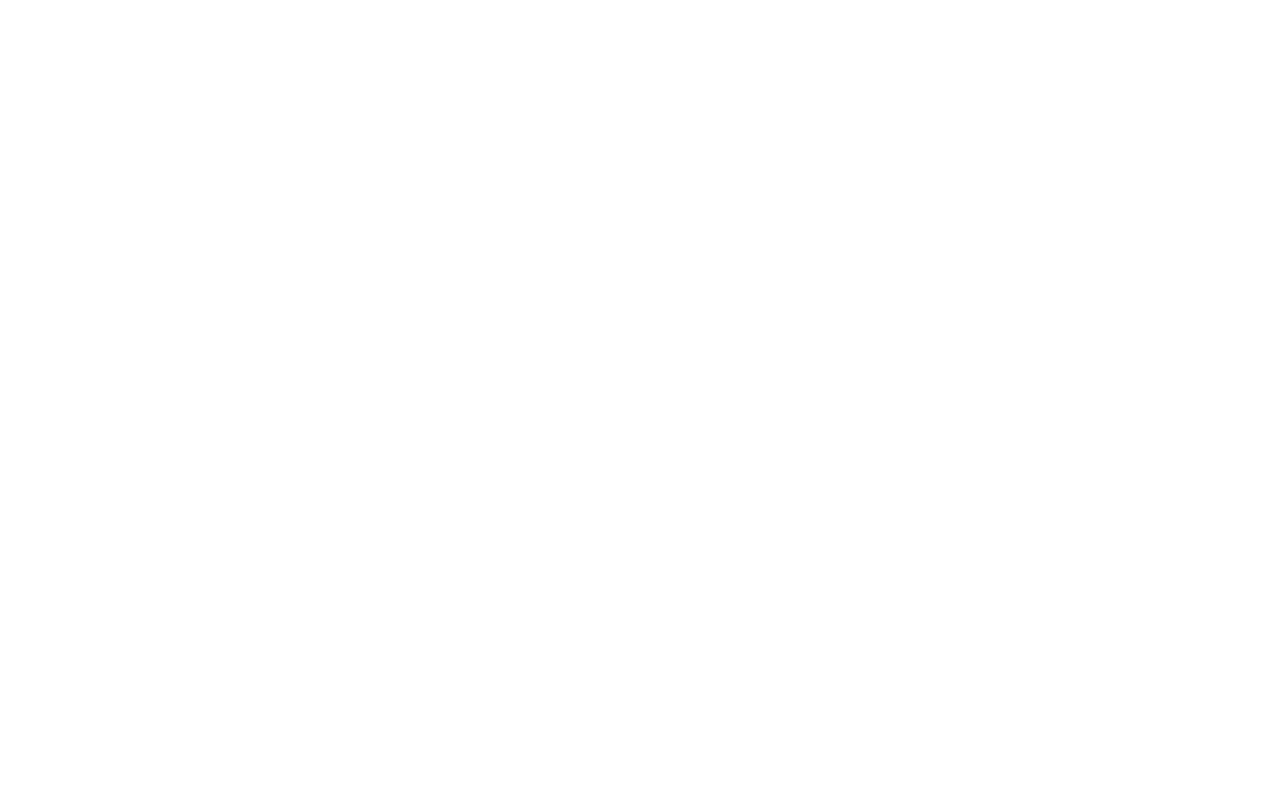
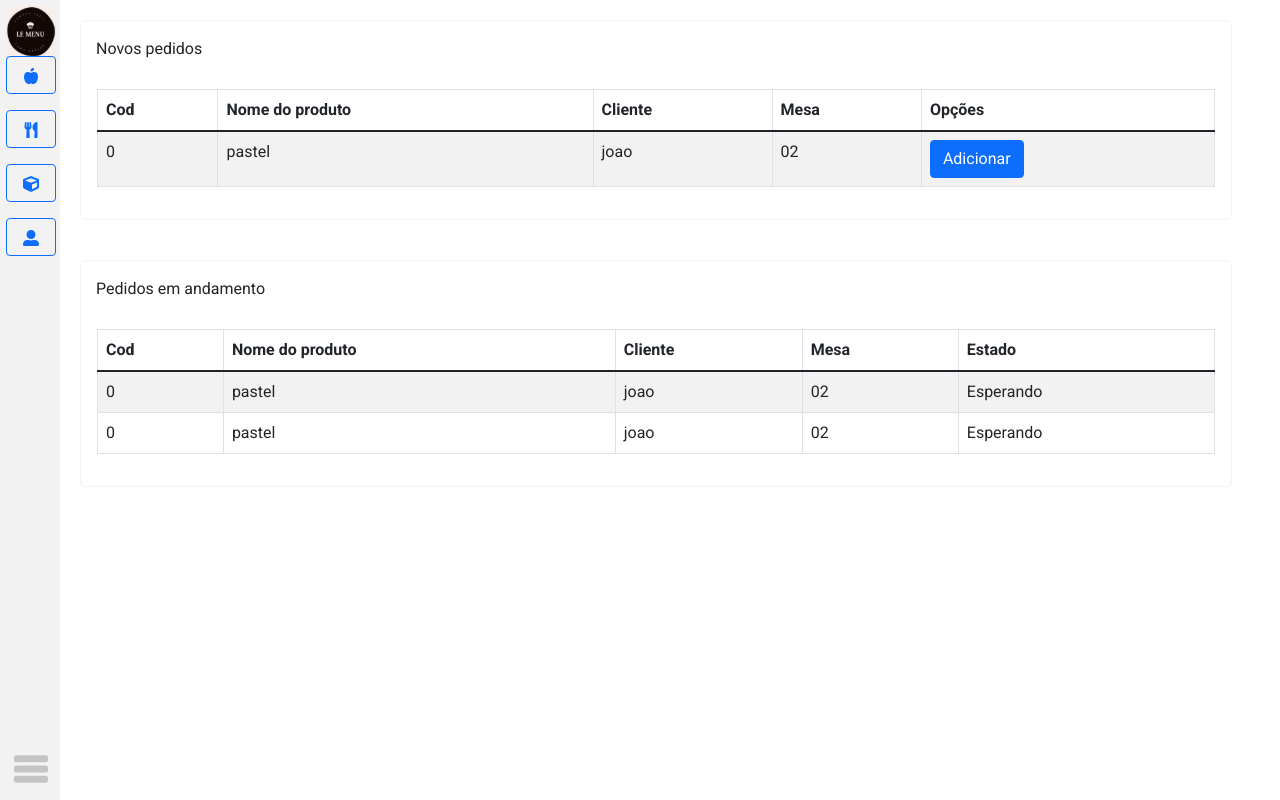
Before and after one commit to RianC4rl0s/LeMenu-Frontend, a React (Create React App) app: page /atendentes/pedidos in a window 1280 px wide. Before the commit this address had no page. Built offline with nearby package versions, Linux system fonts and the light colour scheme.

Commit message:
feat: tela de pedidos atendente

```diff
--- a/src/RoutesSwitch.jsx
+++ b/src/RoutesSwitch.jsx
@@ -1,13 +1,14 @@
 //Importando React Router DOM
 import { BrowserRouter, Routes, Route } from "react-router-dom";
 import { App } from "./App";
-import Teste from "./pages/teste";
+
 import Product from "./pages/Products";
 import Attendants from "./pages/Attendants";
-import ProductRegister from "./pages/ProductsRegister";
 import AttendantsRegister from "./pages/AttendantRegister";
 import Menu from "./pages/Menu";
 import Tables from "./pages/Tables";
+import AttendantOrdereds from "./pages/AttendantOrdereds";
+
 export default function RoutesSwitch() {
   return (
     <BrowserRouter>
@@ -18,6 +19,7 @@
         <Route path="/adm/cardapio" element={<Menu />} />
         <Route path="/adm/atendentes" element={<Attendants />} />
         <Route path="/adm/atendentes-novo" element={<AttendantsRegister />} />
+        <Route path="/atendentes/pedidos" element={<AttendantOrdereds />} />
       </Routes>
     </BrowserRouter>
   );
--- /dev/null
+++ b/src/pages/AttendantOrdereds/index.jsx
@@ -0,0 +1,122 @@
+import { Button, OverlayTrigger, Stack, Table, Tooltip } from "react-bootstrap";
+import EditTables from "../../components/modal/ModalTables/EditTable";
+import NewTable from "../../components/modal/ModalTables/NewTable";
+import { SideBar } from "../../components/SideBar";
+import TopBar from "../../components/TopBar";
+
+import * as Styled from "./styles";
+import api from "../../services/api"
+import { useEffect, useState } from "react";
+import DetailTables from "../../components/modal/ModalTables/DetailTables";
+
+export default function AttendantOrdereds() {
+    const [orderedList, setOrderedList] = useState([
+        { id: 0, code: 0, product: 'pastel', client: 'joao', table: '02',state: null },
+        { id: 0, code: 0, product: 'pastel', client: 'joao', table: '02', state: 'Esperando' },
+        { id: 0, code: 0, product: 'pastel', client: 'joao', table: '02', state: 'Esperando' }]);
+
+    const [newOrderedList, setNewOrderedList] = useState(orderedList.filter((e) => e.state === null));
+    const [progressOrderedList, setProgressOrderedList] = useState(orderedList.filter((e) => e.state !== null));
+
+    useEffect(() => {
+        /*api
+          .get("/table/search/all")
+          .then((response) => setOrderedList(response.data))
+          .catch((err) => {
+            console.error("ops! ocorreu um erro" + err);
+          });*/
+    }, [])
+
+    return (
+        <>
+            <div style={{ flex: 1, display: "flex" }}>
+                <SideBar />
+                <div style={{ flex: 1, display: "flex", flexDirection: "column" }}>
+                    <TopBar />
+                    <Styled.Container>
+                        <Styled.BorderContainer>
+                            <Styled.TitleContainer>
+                                <p>Novos pedidos</p>
+                            </Styled.TitleContainer>
+
+                            <Table striped bordered hover>
+                                <thead>
+                                    <tr>
+                                        <th>Cod</th>
+                                        <th>Nome do produto</th>
+                                        <th>Cliente</th>
+                                        <th>Mesa</th>
+                                        <th>Opções</th>
+                                    </tr>
+                                </thead>
+                                <tbody>
+                                    {
+                                        newOrderedList.map(item => (
+                                            <tr key={item.id}>
+                                                <td>{item.code}</td>
+                                                <td>{item.product}</td>
+                                                <td>
+                                                    {item.client == null ?
+                                                        <>Não tem cliente</>
+                                                        : item.client
+                                                    }
+                                                </td>
+                                                <td>{
+                                                    item.table
+                                                }</td>
+                                                <td>
+                                                    <Button>Adicionar</Button>
+                                                </td>
+                                            </tr>
+                                        ))
+                                    }
+                                </tbody>
+                            </Table>
+
+                        </Styled.BorderContainer>
+                        <Styled.BorderContainer>
+                            <Styled.TitleContainer>
+                                <p>Pedidos em andamento</p>
+                            </Styled.TitleContainer>
+
+                            <Table striped bordered hover>
+                                <thead>
+                                    <tr>
+                                        <th>Cod</th>
+                                        <th>Nome do produto</th>
+                                        <th>Cliente</th>
+                                        <th>Mesa</th>
+                                        <th>Estado</th>
+                                    </tr>
+                                </thead>
+                                <tbody>
+                                    {
+                                        progressOrderedList.map(item => (
+                                            <tr key={item.id}>
+                                                <td>{item.code}</td>
+                                                <td>{item.product}</td>
+                                                <td>
+                                                    {item.client == null ?
+                                                        <>Não tem cliente</>
+                                                        : item.client
+                                                    }
+                                                </td>
+                                                <td>{
+                                                    item.table
+                                                }</td>
+                                                <td>{
+                                                    item.state
+                                                }
+                                                </td>
+                                            </tr>
+                                        ))
+                                    }
+                                </tbody>
+                            </Table>
+                        </Styled.BorderContainer>
+                    </Styled.Container>
+                </div>
+            </div>
+        </>
+    );
+}
--- /dev/null
+++ b/src/pages/AttendantOrdereds/styles.js
@@ -0,0 +1,48 @@
+import styled from "styled-components";
+
+export const Container = styled.div`
+  display: flex;
+  flex: 1;
+  flex-direction: column;
+`;
+
+export const BorderContainer = styled.div`
+  border: 1px solid #f2f2f2;
+  border-radius: 6px;
+  margin: 20px;
+  height: min-content;
+  width: 90vw;
+  padding: 16px;
+  display: flex;
+  flex-direction: column;
+  justify-content: space-between;
+  align-items: center;
+`;
+
+export const TitleContainer = styled.div`
+  width: 90vw;
+  padding: 0 16px 0 16px;
+  display: flex;
+  justify-content: space-between;
+  align-items: center;
+  margin-bottom: 12px;
+`;
+
+export const Input = styled.input`
+  border: 1px solid #f2f2f2;
+  border-radius: 6px;
+  padding: 6px;
+`;
+
+export const Button = styled.button`
+  background: green;
+  color: white;
+  border: 2px solid green;
+  border-radius: 6px;
+  padding: 10px 4px 10px 4px;
+`;
+
+export const Image = styled.img`
+  padding: 2px;
+  margin: 2px;
+`;
```
